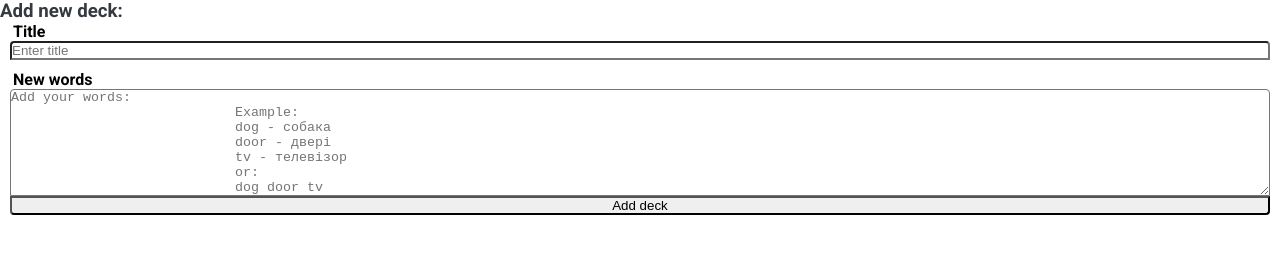
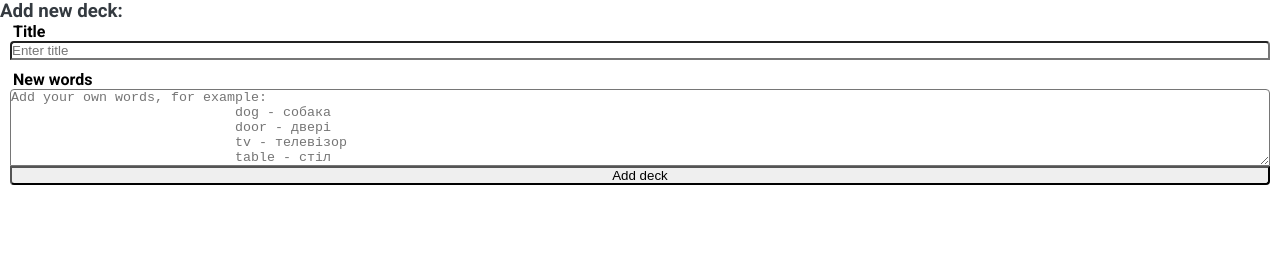
Before and after one commit to yrudikov/rudi-words, a website: page partials/add-decks.partial.html in a window 1280 px wide. Drawn offline with Linux system fonts and the light colour scheme.

Commit message:
Change placeholder text

```diff
--- a/partials/add-decks.partial.html
+++ b/partials/add-decks.partial.html
@@ -7,14 +7,12 @@
                 <label for="add-deck-title" class="form-label">Title</label>
                 <input id="add-deck-title" class="form-control" type="text" placeholder="Enter title" aria-label="default input example">
                 <label for="add-deck-textarea" class="form-label second-textarea">New words</label>
-                <textarea class="form-control" id="add-deck-textarea" rows="7" aria-describedby="add-button"
-                          placeholder="Add your words:
-                            Example:
+                <textarea class="form-control" id="add-deck-textarea" rows="5" aria-describedby="add-button"
+                          placeholder="Add your own words, for example:
                             dog - собака
                             door - двері
                             tv - телевізор
-                            or:
-                            dog door tv" ></textarea>
+                            table - стіл" ></textarea>
                 <button class="btn btn-outline-secondary add-decks__button" type="button" id="add-button">Add deck</button>
             </div>
         </form>
```
